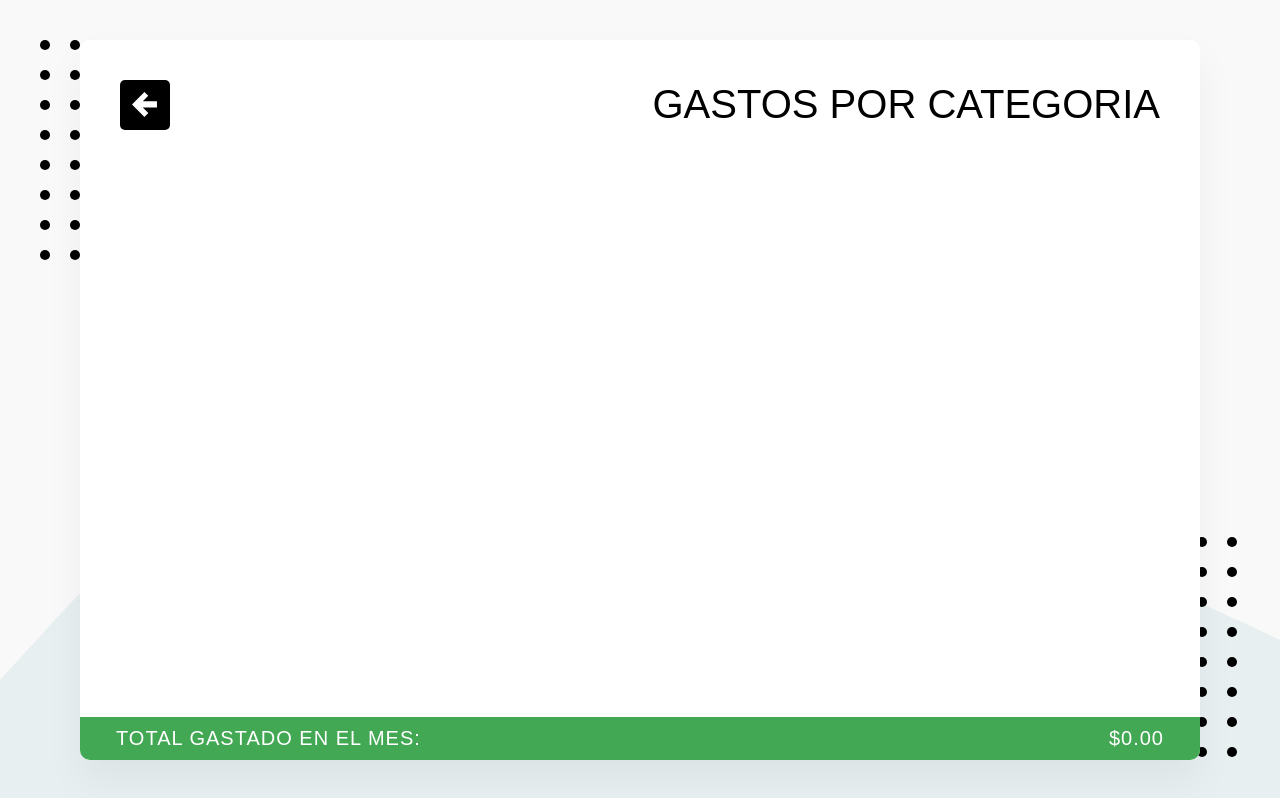
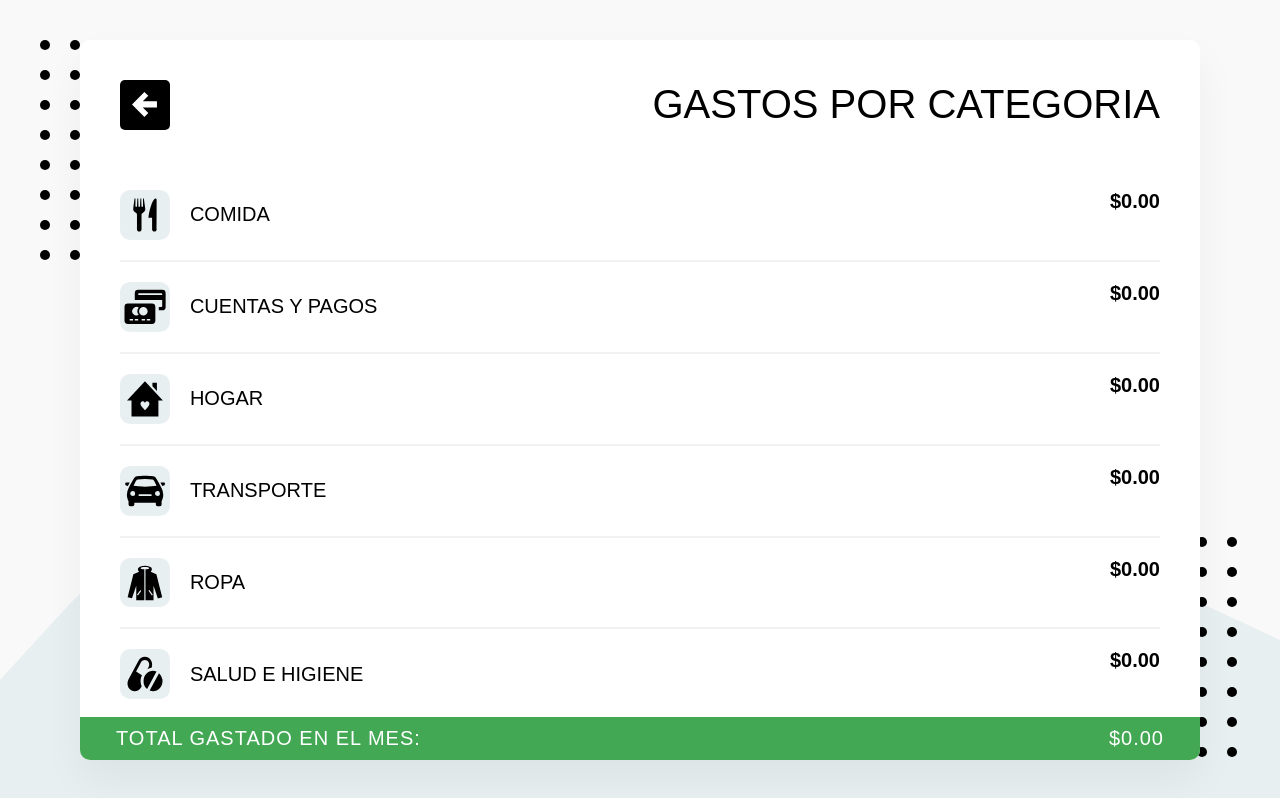
Before and after one commit to josgabfer/React, a React (Create React App) app in the folder app_lista_gastos/: page /categorias in a window 1280 px wide. Built offline with nearby package versions, Linux system fonts and the light colour scheme; no server answers; the database is empty; sample sign-in values are in the browser's storage; what webfontloader would draw is missing.

Commit message:
application is finished!

```diff
--- a/app_lista_gastos/src/componentes/GastosPorCategoria.js
+++ b/app_lista_gastos/src/componentes/GastosPorCategoria.js
@@ -4,11 +4,14 @@ import {Header, Titulo} from './../elementos/Header';
 import BtnRegresar from './../elementos/BtnRegresar';
 import BarraTotalGastado from './BarraTotalGastado';
 import useObtenerGastosDelMesPorCategoria from './../hooks/useObtenerGastosDelMesPorCategoria';
+import {ListaDeCategorias,ElementoListaCategorias,Categoria,Valor} from './../elementos/ElementosDeLista';
+import IconoCategoria from './../elementos/IconoCategoria';
+import convertirAMoneda from './../funciones/ConvertirAMoneda';
 
 
 
 const GastosPorCategoria = () => {
-    const gastos = useObtenerGastosDelMesPorCategoria();
+    const gastosPorCategoria = useObtenerGastosDelMesPorCategoria();
 
     return (
         <>
@@ -22,6 +25,17 @@ const GastosPorCategoria = () => {
                     Gastos por categoria
                     </Titulo>
             </Header>
+            <ListaDeCategorias>
+                {gastosPorCategoria.map((elemento, index) =>{
+                    return (
+                        <ElementoListaCategorias key={index}>
+                            <Categoria><IconoCategoria id={elemento.categoria}/> {elemento.categoria}</Categoria>
+                            <Valor>{convertirAMoneda(elemento.cantidad)}</Valor>
+                        </ElementoListaCategorias>
+                    );
+
+                })}
+            </ListaDeCategorias>
             <BarraTotalGastado/>
         </>
      );
```
